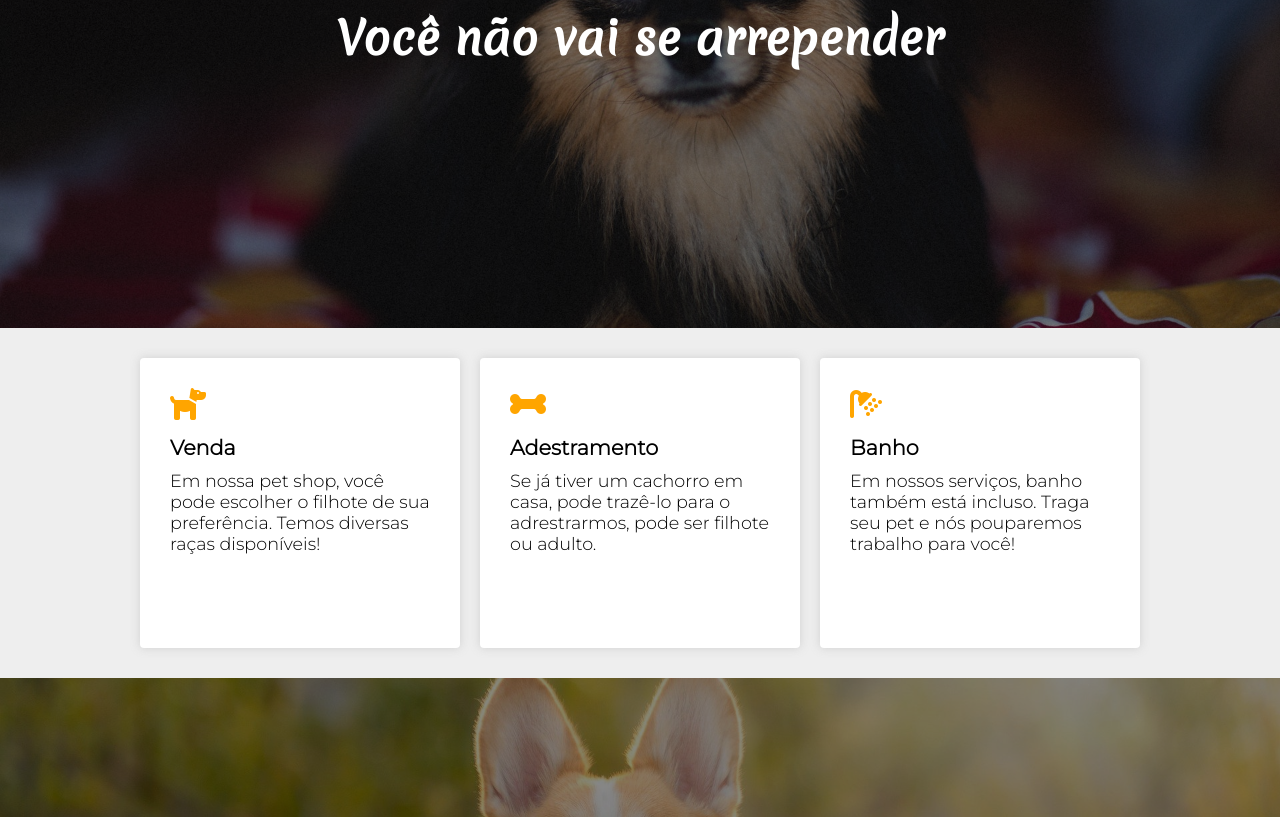
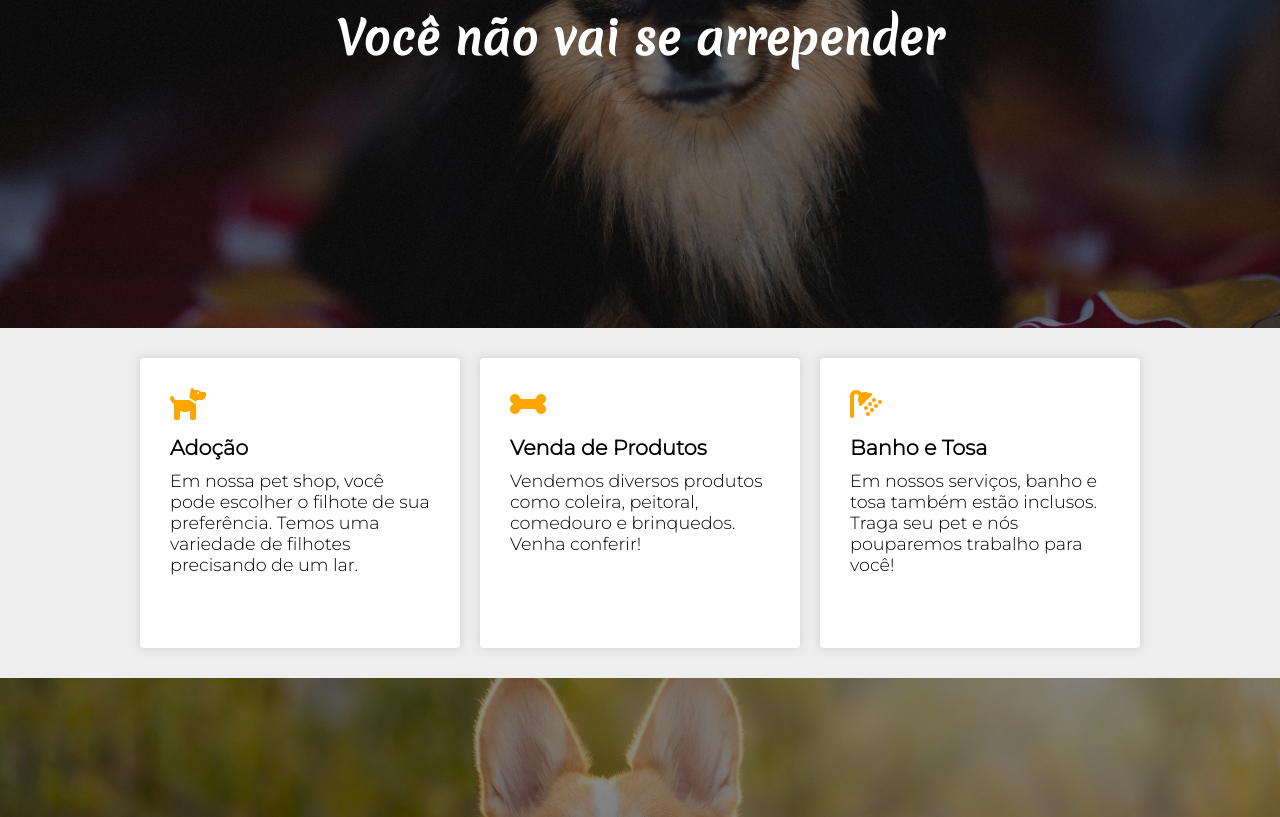
Before and after one commit to josevini/dogs-page, a plain HTML site: page index.html in a window 1280 px wide. Shown: the part 1271-2088 px from the top of the page. Drawn offline with Linux system fonts and the light colour scheme.

Commit message:
service posts description updated

```diff
--- a/index.html
+++ b/index.html
@@ -36,7 +36,7 @@
 
             <section class="background">
                 <div class="cover">
-                    <h1 class="title">Leve um cachorro</h1>
+                    <h1 class="title">Adote um cachorro</h1>
                 </div>
             </section>
 
@@ -48,7 +48,7 @@
                 </picture>
                 <div class="content">
                     <p class="prefix">Sobre nós</p>
-                    <h2 class="title-about">Deixe-nos apresentarmos!</h2>
+                    <h2 class="title-about">Permita-nos apresentar!</h2>
                     <p class="description">Somos a melhor pet shop de Maceió e estamos preparados para atender nossos clientes da melhor maneira possível.</p>
                 </div>
             </section>
@@ -64,18 +64,18 @@
             <section id="services">
                 <div class="post-service">
                     <i class="fa-solid fa-dog"></i>
-                    <h2 class="title-service">Venda</h2>
-                    <p class="description-service">Em nossa pet shop, você pode escolher o filhote de sua preferência. Temos diversas raças disponíveis!</p>
+                    <h2 class="title-service">Adoção</h2>
+                    <p class="description-service">Em nossa pet shop, você pode escolher o filhote de sua preferência. Temos uma variedade de filhotes precisando de um lar.</p>
                 </div>
                 <div class="post-service">
                     <i class="fa-solid fa-bone"></i>
-                    <h2 class="title-service">Adestramento</h2>
-                    <p class="description-service">Se já tiver um cachorro em casa, pode trazê-lo para o adrestrarmos, pode ser filhote ou adulto.</p>
+                    <h2 class="title-service">Venda de Produtos</h2>
+                    <p class="description-service">Vendemos diversos produtos como coleira, peitoral, comedouro e brinquedos. Venha conferir!</p>
                 </div>
                 <div class="post-service">
                     <i class="fa-solid fa-shower"></i>
-                    <h2 class="title-service">Banho</h2>
-                    <p class="description-service">Em nossos serviços, banho também está incluso. Traga seu pet e nós pouparemos trabalho para você!</p>
+                    <h2 class="title-service">Banho e Tosa</h2>
+                    <p class="description-service">Em nossos serviços, banho e tosa também estão inclusos. Traga seu pet e nós pouparemos trabalho para você!</p>
                 </div>
             </section>
 
```
